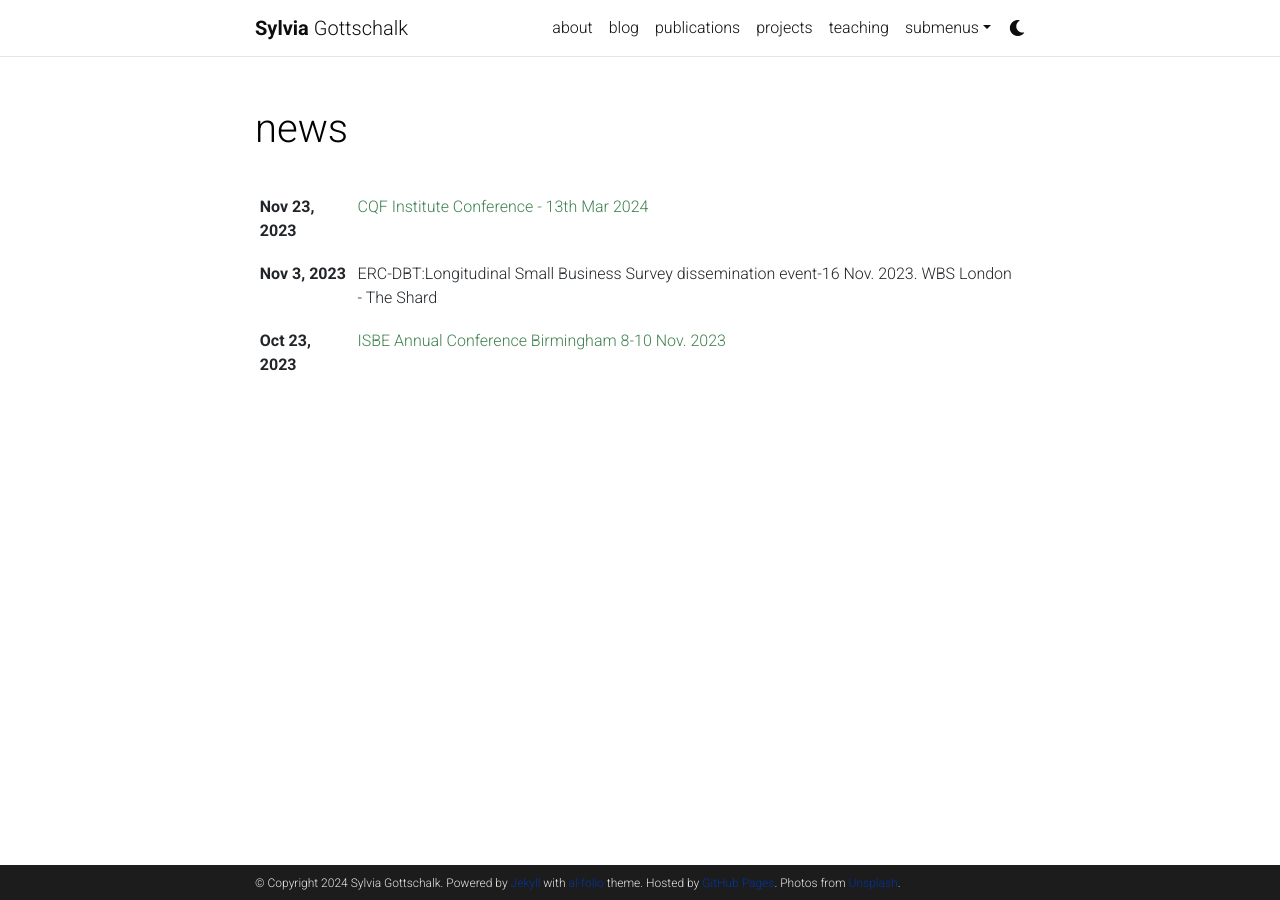
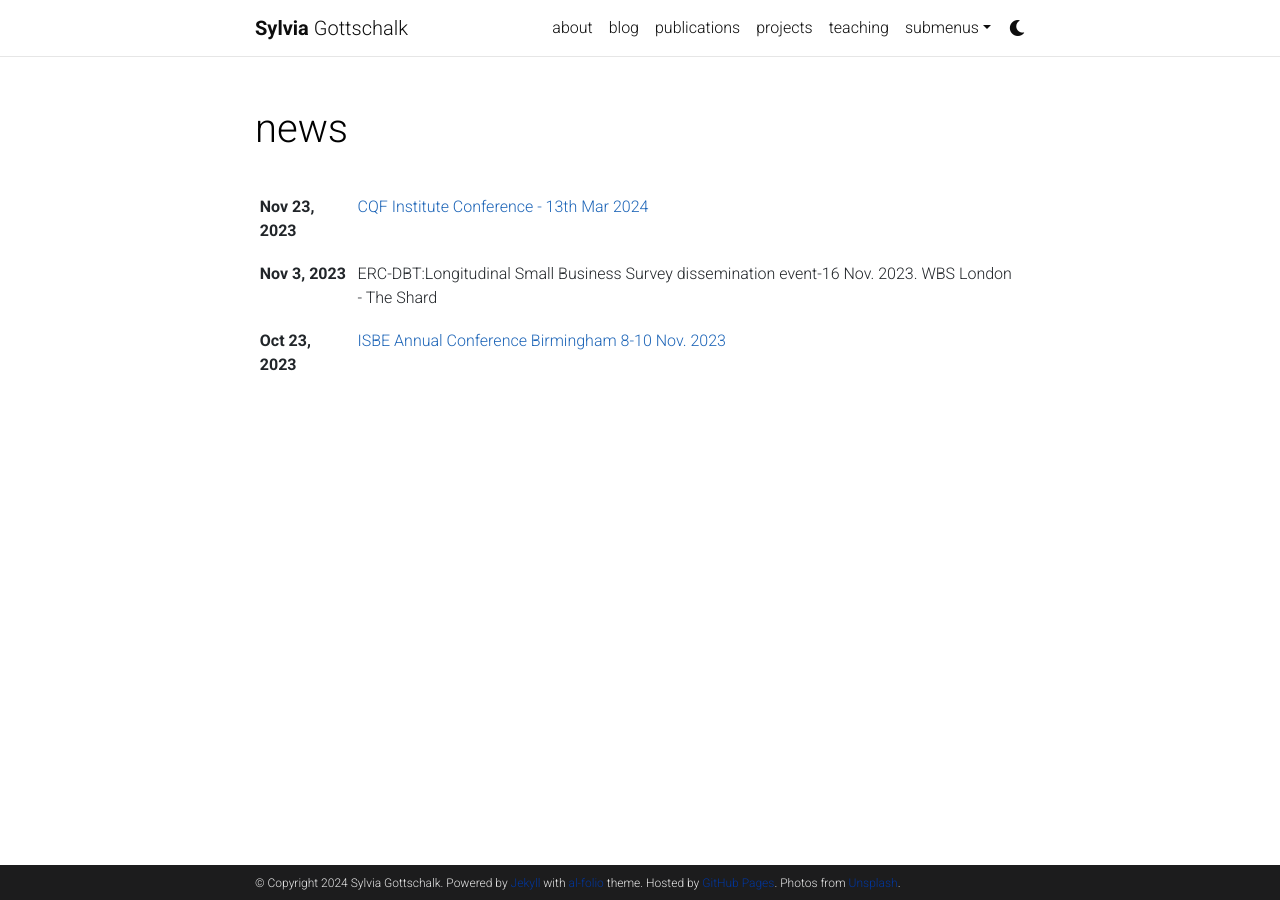
Before and after one commit to sdgottschalk/sgottschalk.io, a Jekyll site: the page built from news.html, in a window 1280 px wide. Built offline with Jekyll 4.4.1, drawn with Linux system fonts in a browser that asks for light colours; full-size pictures stand in for the smaller copies a plugin makes; comment, search, counter and statistics services are not loaded; a style sheet for code colours, icons or effects is not loaded.

Commit message:
Update _variables.scss

```diff
--- a/_sass/_variables.scss
+++ b/_sass/_variables.scss
@@ -17,7 +17,7 @@ $green-color-lime:    #B7D12A !default;
 $green-color-dark:    #009f06 !default;
 $green-color-light:   #ddffdd !default;
 $green-color-bright:  #11D68B !default;
-$purple-color:        #3e804e !default;
+$purple-color:        #1c64b7 !default;
 $light-purple-color:  lighten($purple-color, 25%);
 $pink-color:          #f92080 !default;
 $pink-color-light:    #ffdddd !default;
```
